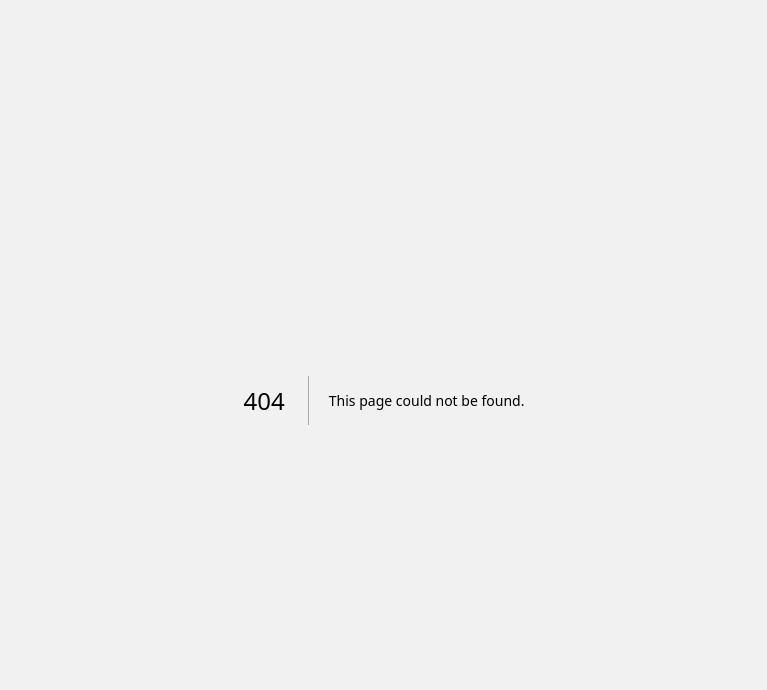
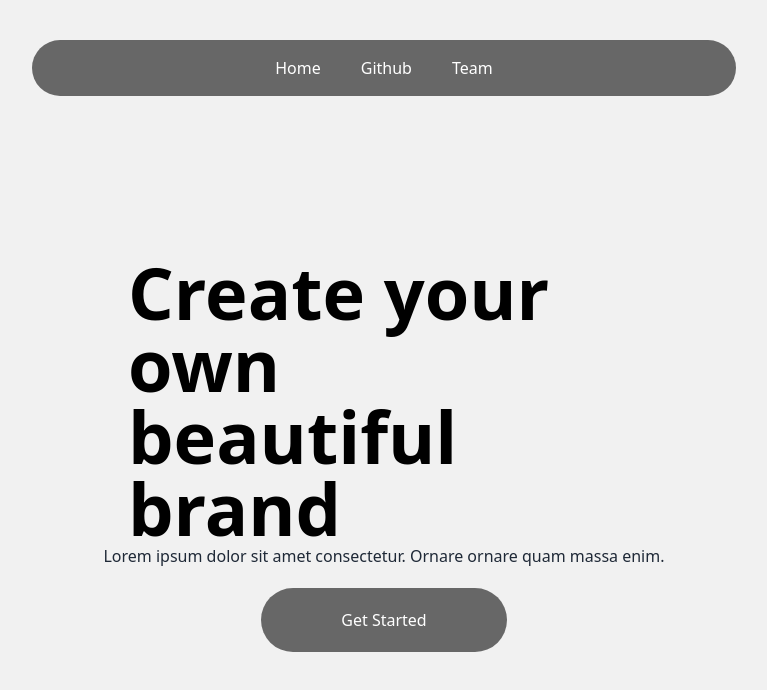
Before and after one commit to polarvoid/orchid, a Next.js app: page /app in a window 1280 px wide. Before the commit this address had no page. Shown: the top 690 px of the page, without its empty margins (256-1023 px from the left). Built offline with nearby package versions, Linux system fonts and the light colour scheme.

Commit message:
Add homepage

```diff
--- /dev/null
+++ b/pages/app.tsx
@@ -0,0 +1,28 @@
+import React from 'react';
+import Navbar from '../components/Navbar';
+import Link from 'next/link';
+
+const homepage = () => {
+    return (
+        <div className="flex flex-col h-full">
+            <Navbar />
+            <main className="flex grow">
+                <div className="mt-40 flex flex-col items-center grow">
+                    <p className="w-[40%] font-bold text-black text-7xl" >
+                        Create your own<br></br>
+                        beautiful brand
+                    </p>
+                    <p>
+                        Lorem ipsum dolor sit amet consectetur. Ornare ornare quam massa enim.
+                    </p>
+                    <Link href="/start" className="px-20 py-5 mt-5 text-white bg-[#454545CC] rounded-[56px]" >
+                        Get Started
+                    </Link>
+
+                </div>
+            </main>
+        </div>
+    );
+};
+
+export default homepage;
```
